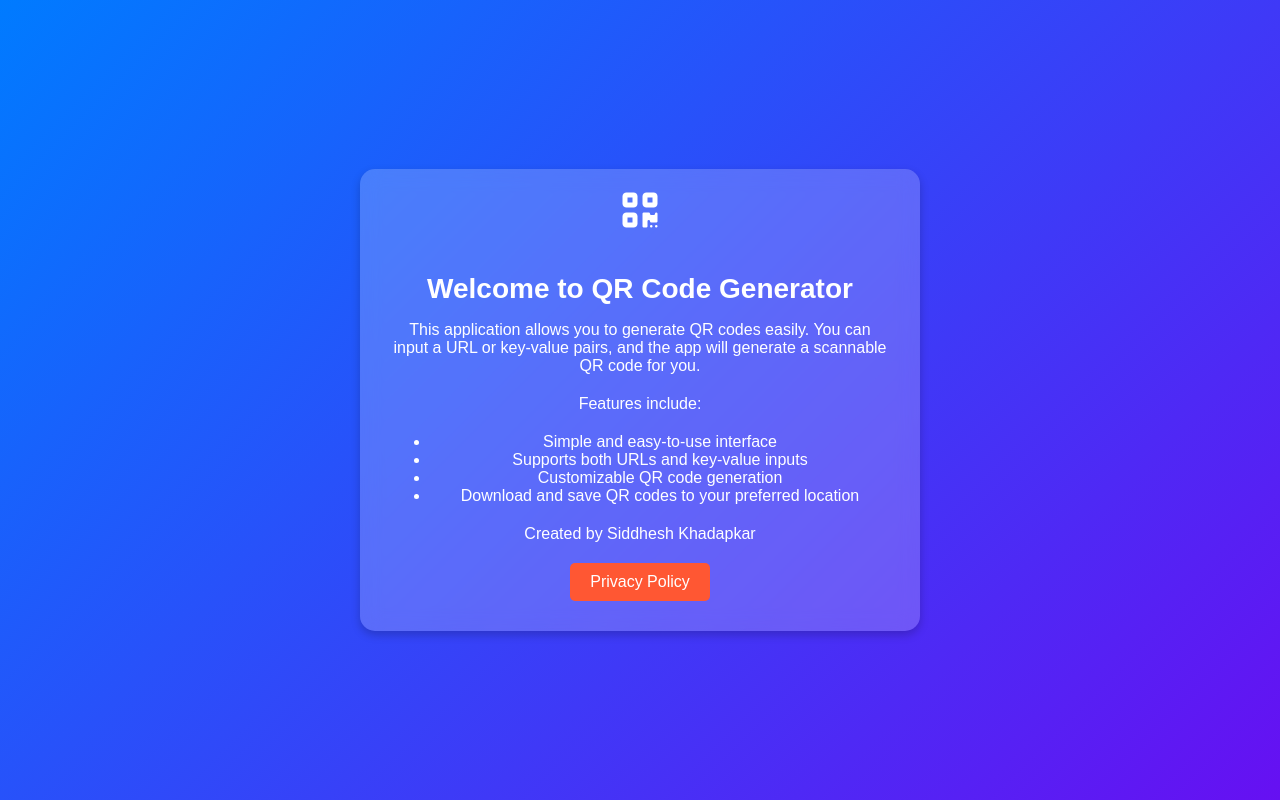
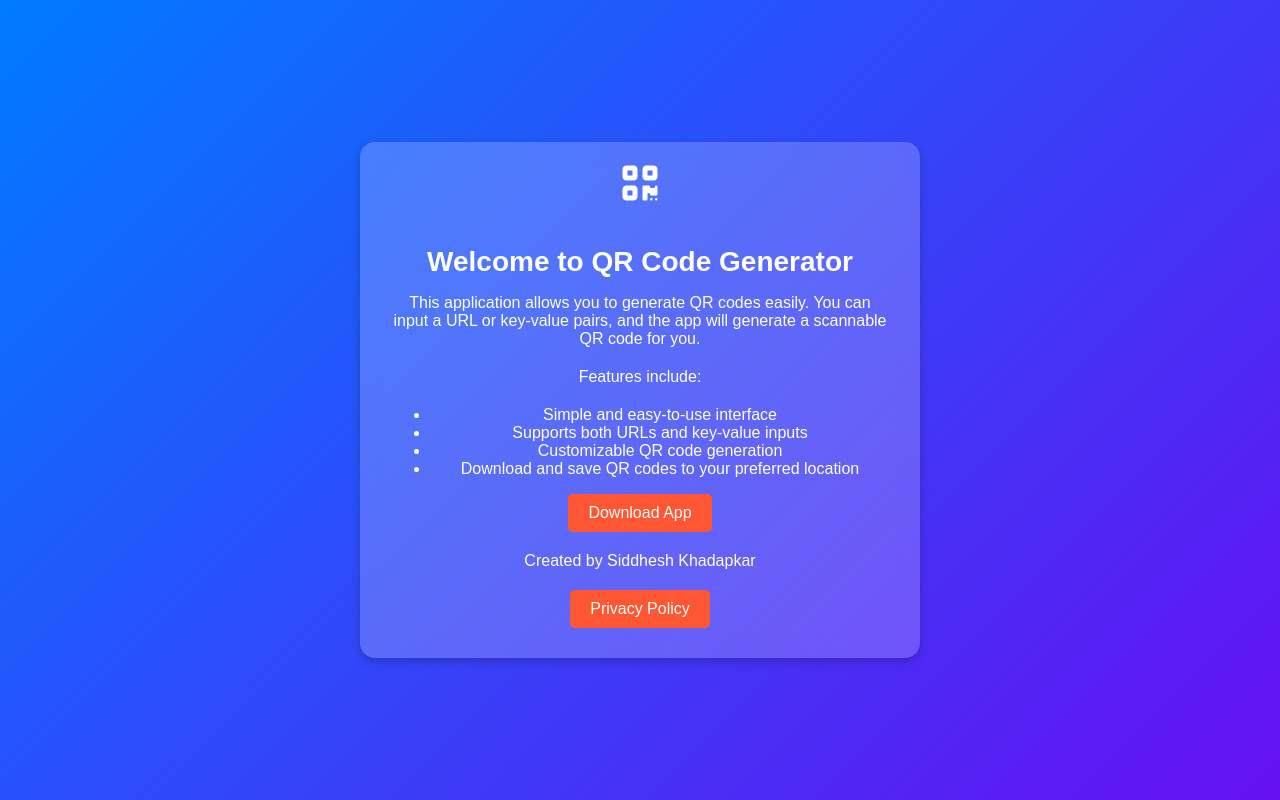
Before and after one commit to siddhesh-k/Free-QR-Code-Generator-App, a plain HTML site: page index.html in a window 1280 px wide. Drawn offline with Linux system fonts and the light colour scheme.

Commit message:
Update index.html

```diff
--- a/index.html
+++ b/index.html
@@ -82,6 +82,7 @@
                 <li>Customizable QR code generation</li>
                 <li>Download and save QR codes to your preferred location</li>
             </ul>
+            <a href="main.exe" class="btn">Download App</a>
         </p>
       <p>Created by Siddhesh Khadapkar</p>
         <a href="privacy_policy.html" class="btn">Privacy Policy</a>
```
